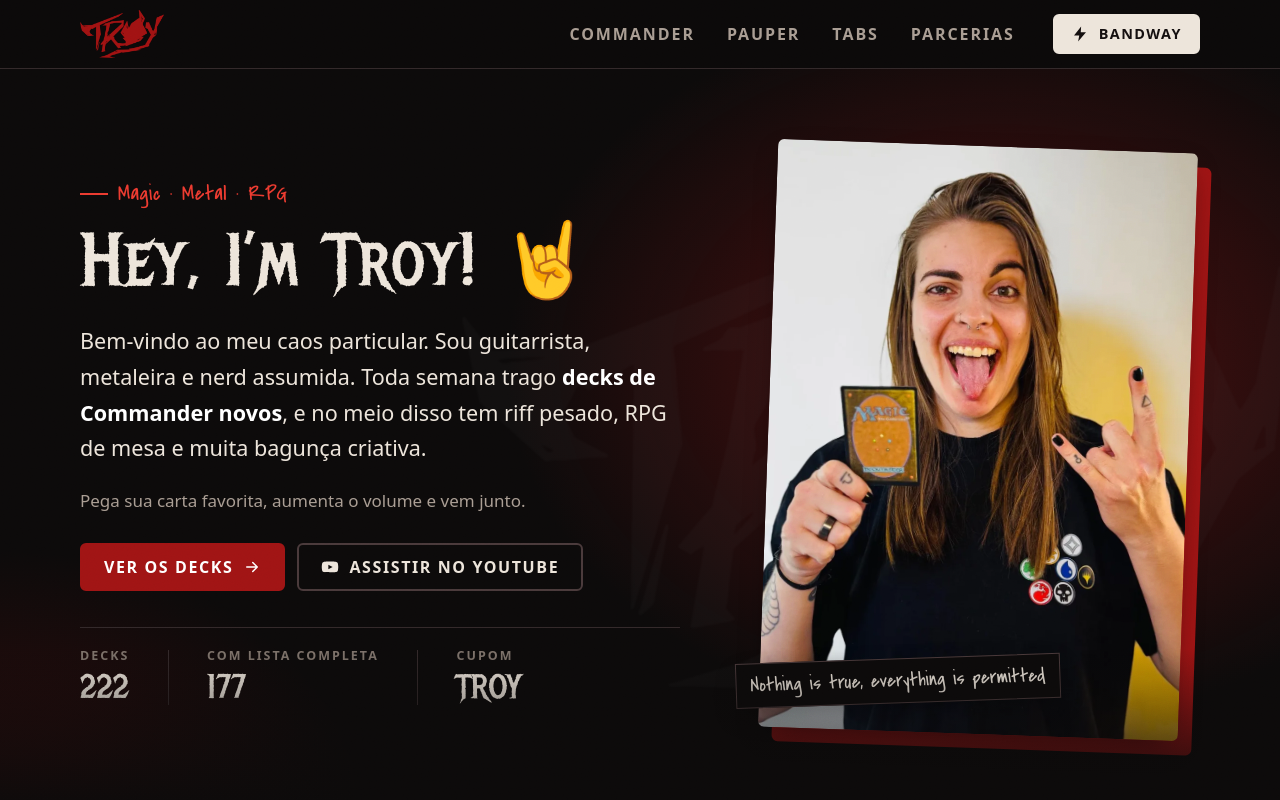
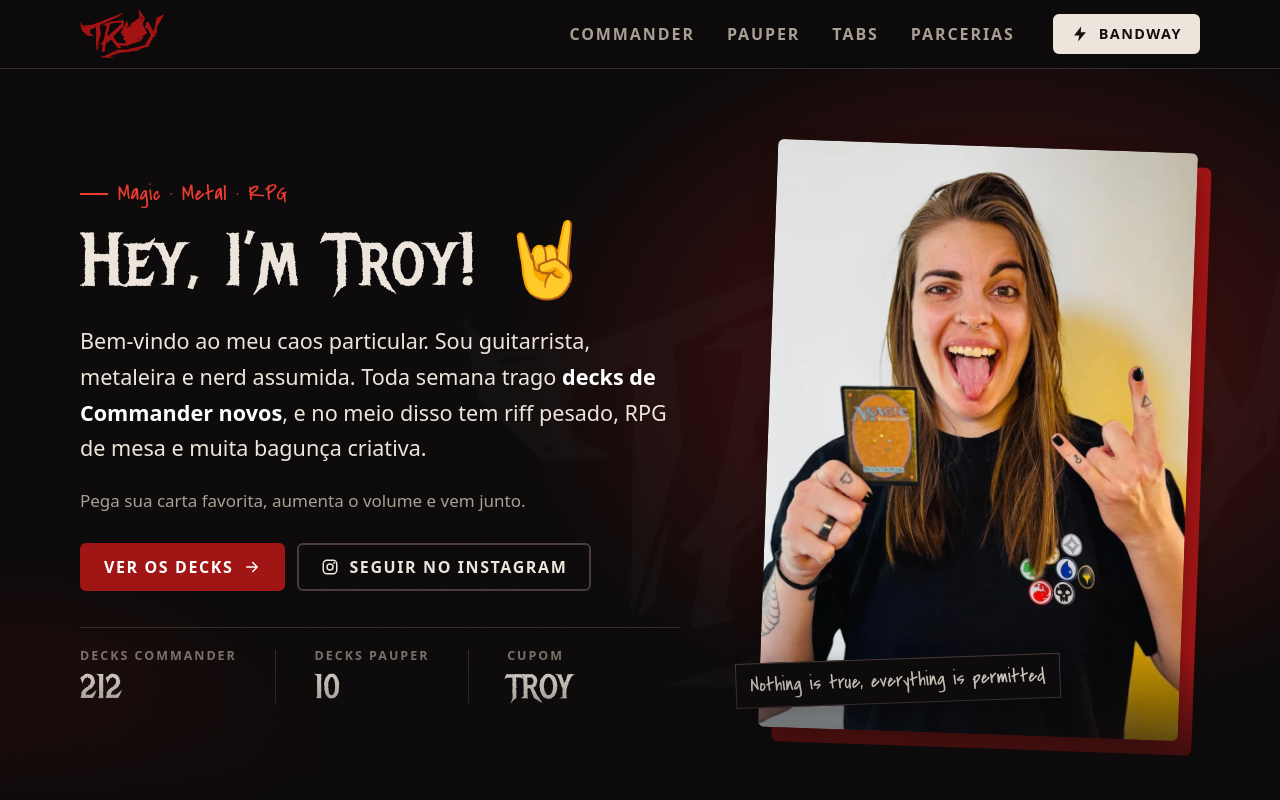
Before and after one commit to pdc27/iamtroy-site, an Astro site: page / in a window 1280 px wide. Shown: the top 800 px of the page. Built offline with nearby package versions, Linux system fonts and the light colour scheme; Astro itself is replaced by a stand-in of ours.

Commit message:
Home: botao do Instagram no lugar do YouTube e numeros mais claros
Co-Authored-By: Claude Opus 5.5 <noreply@anthropic.com>
Claude-Session: https://claude.ai/code/session_015EjsEdPnCVjKdyeoSsq3gX

```diff
--- a/src/components/CategoryView.astro
+++ b/src/components/CategoryView.astro
@@ -18,7 +18,6 @@ interface Props {
 const { cat, decks, title, h1, crumbs, description } = Astro.props;
 const first = cat.intro.find((b) => b.type === 'p') as { text: string } | undefined;
 const rest = cat.intro.filter((b) => b !== first);
-const withList = decks.filter((d) => d.slug).length;
 const ld = {
   '@context': 'https://schema.org', '@type': 'CollectionPage', name: h1, inLanguage: 'pt-BR',
   url: new URL(categoryPath(cat.slug), site.domain).href,
@@ -35,7 +34,7 @@ const ld = {
       <h1>{h1}</h1>
       {cat.colors && <p class="sub"><Pips colors={cat.colors} size="1.3rem" /> <span>{colorLabel(cat.colors)}</span></p>}
       {first && <p class="lead">{first.text}</p>}
-      <p class="count">{decks.length} decks{withList ? ` · ${withList} com lista completa no site` : ''}</p>
+      <p class="count">{decks.length} decks</p>
     </div>
   </header>
 
--- a/src/pages/index.astro
+++ b/src/pages/index.astro
@@ -8,7 +8,8 @@ import { decks, latestDecks, colorCategories, decksIn, categoryPath, GROUPS } fr
 
 const latest = latestDecks(8);
 const total = decks.length;
-const withList = decks.filter((d) => d.slug).length;
+const commanderCount = decks.filter((d) => d.format === 'commander').length;
+const pauperCount = decks.filter((d) => d.format === 'pauper').length;
 
 const jsonLd = [
   {
@@ -44,11 +45,11 @@ const jsonLd = [
         <p class="muted">Pega sua carta favorita, aumenta o volume e vem junto.</p>
         <div class="hero__cta">
           <a class="btn" href="/decks-commander">Ver os decks <Icon name="arrow" /></a>
-          <a class="btn btn--ghost" href={site.social.youtube} target="_blank" rel="noopener"><Icon name="youtube" /> Assistir no YouTube</a>
+          <a class="btn btn--ghost" href={site.social.instagram} target="_blank" rel="noopener me"><Icon name="instagram" /> Seguir no Instagram</a>
         </div>
         <dl class="stats">
-          <div><dt>Decks</dt><dd>{total}</dd></div>
-          <div><dt>Com lista completa</dt><dd>{withList}</dd></div>
+          <div><dt>Decks Commander</dt><dd>{commanderCount}</dd></div>
+          <div><dt>Decks Pauper</dt><dd>{pauperCount}</dd></div>
           <div><dt>Cupom</dt><dd>{site.coupon}</dd></div>
         </dl>
       </div>
```
